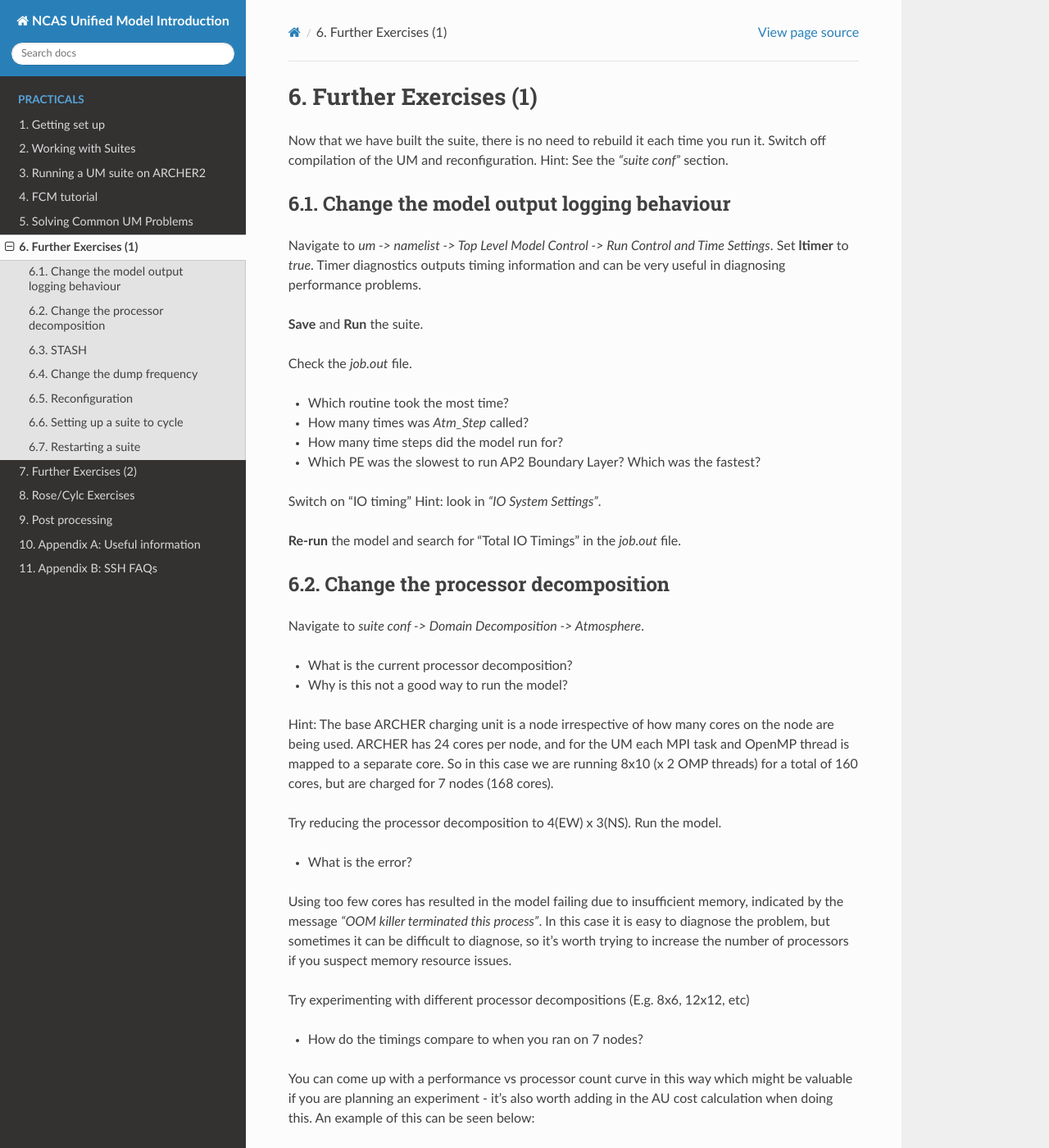
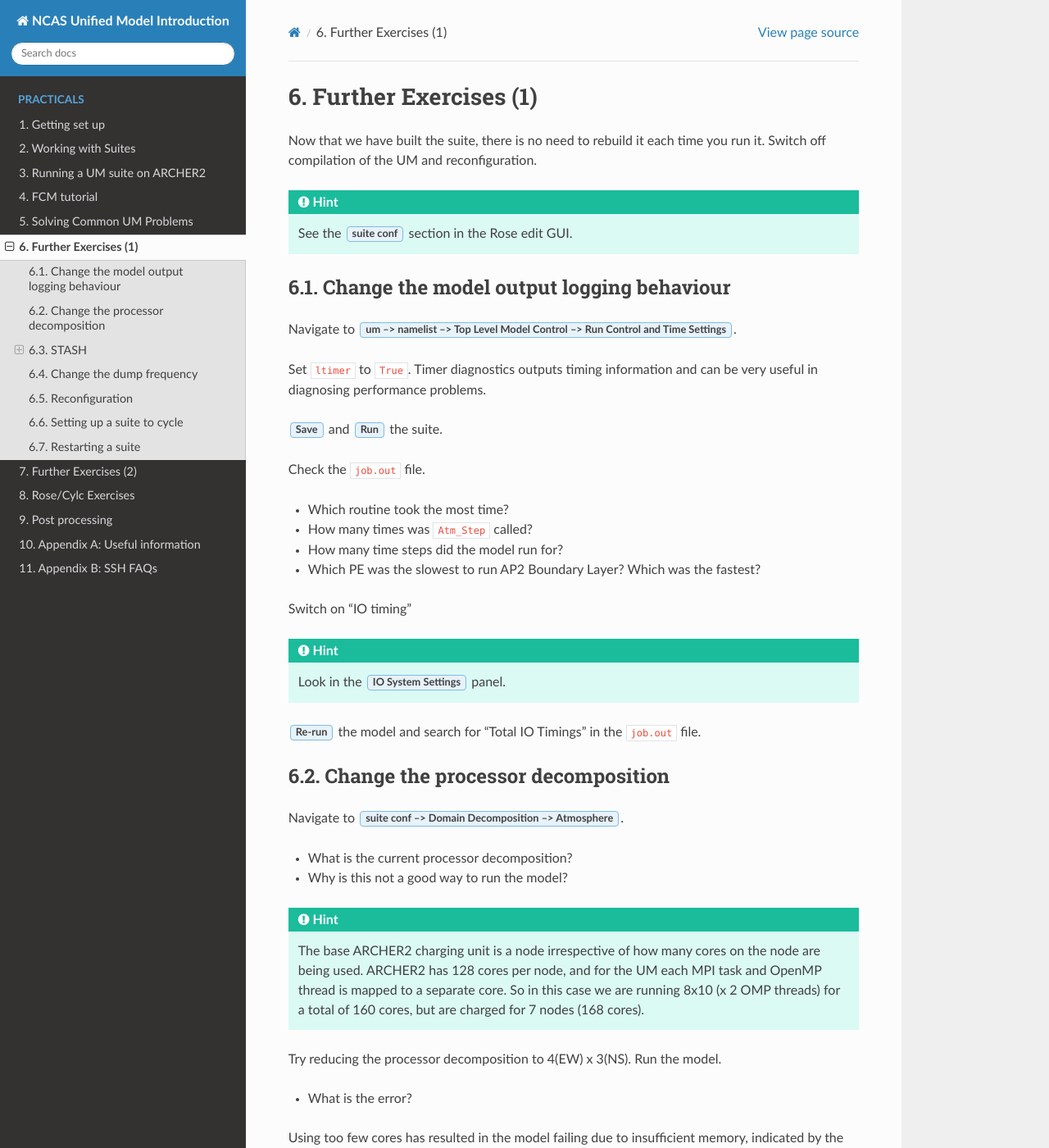
Before and after one commit to NCAS-CMS/um-training, a Sphinx documentation site: the page built from practicals/source/further-exercises-1.rst, in a window 1280 px wide and 1400 px high. Shown: the whole window at 82% size. Built offline with Sphinx 7.4.7 and the Read the Docs theme 2.0.0, drawn with Linux system fonts in a browser that asks for light colours; some of the changed text lies outside the part shown.

Commit message:
Formatting updated for readthedocs theme

```diff
--- a/practicals/source/further-exercises-1.rst
+++ b/practicals/source/further-exercises-1.rst
@@ -1,35 +1,42 @@
 Further Exercises (1)
 =====================
 
-Now that we have built the suite, there is no need to rebuild it each time you run it.  Switch off compilation of the UM and reconfiguration.  Hint: See the *"suite conf"* section.
+Now that we have built the suite, there is no need to rebuild it each time you run it.  Switch off compilation of the UM and reconfiguration.
+
+.. hint:: See the :guilabel:`suite conf` section in the Rose edit GUI.
 
 Change the model output logging behaviour
 -----------------------------------------
 
-Navigate to *um -> namelist -> Top Level Model Control -> Run Control and Time Settings*. Set **ltimer** to *true*.  Timer diagnostics outputs timing information and can be very useful in diagnosing performance problems.
+Navigate to :guilabel:`um --> namelist --> Top Level Model Control --> Run Control and Time Settings`.
 
-**Save** and **Run** the suite.
+Set ``ltimer`` to ``True``.  Timer diagnostics outputs timing information and can be very useful in diagnosing performance problems.
 
-Check the *job.out* file.
+:guilabel:`Save` and :guilabel:`Run` the suite.
+
+Check the ``job.out`` file.
 
 * Which routine took the most time?
-* How many times was *Atm_Step* called?
+* How many times was ``Atm_Step`` called?
 * How many time steps did the model run for?
 * Which PE was the slowest to run AP2 Boundary Layer? Which was the fastest?
 
-Switch on "IO timing" Hint: look in *"IO System Settings"*.
+Switch on "IO timing"
 
-**Re-run** the model and search for "Total IO Timings" in the *job.out* file.
+.. hint:: Look in the :guilabel:`IO System Settings` panel.
+
+:guilabel:`Re-run` the model and search for "Total IO Timings" in the ``job.out`` file.
 
 Change the processor decomposition
 ----------------------------------
 
-Navigate to *suite conf -> Domain Decomposition -> Atmosphere*.
+Navigate to :guilabel:`suite conf --> Domain Decomposition --> Atmosphere`.
 
 * What is the current processor decomposition?
 * Why is this not a good way to run the model?
 
-Hint: The base ARCHER charging unit is a node irrespective of how many cores on the node are being used. ARCHER has 24 cores per node, and for the UM each MPI task and OpenMP thread is mapped to a separate core.  So in this case we are running 8x10 (x 2 OMP threads) for a total of 160 cores, but are charged for 7 nodes (168 cores).
+.. hint::
+   The base ARCHER2 charging unit is a node irrespective of how many cores on the node are being used. ARCHER2 has 128 cores per node, and for the UM each MPI task and OpenMP thread is mapped to a separate core.  So in this case we are running 8x10 (x 2 OMP threads) for a total of 160 cores, but are charged for 7 nodes (168 cores).
 
 Try reducing the processor decomposition to 4(EW) x 3(NS). Run the model.
 
@@ -54,105 +61,112 @@ Change the processor decomposition to run fully populated on 8 nodes with 2 Open
 STASH
 -----
 
-**i. Exploring STASH**
-
-Navigate to *um -> namelist -> Model Input and Output -> STASH Requests and Profiles*. Look at the time profiles called ``TALLTS`` and ``T1H``.
+Exploring STASH
+^^^^^^^^^^^^^^^
+Navigate to :guilabel:`um --> namelist --> Model Input and Output --> STASH Requests and Profiles`. Look at the time profiles called ``TALLTS`` and ``T1H``.
 
 * What are they doing?
 
-(``TALLTS`` says output on every timestep, ``T1H`` says output hourly)
+``TALLTS`` says output on every timestep, ``T1H`` says output hourly.
 
 Look also at some of the other time, domain and usage profiles.  The domain profiles determine spatial output and the usage profiles effectively specify a Fortran LUN (Logical Unit Number) on which the associated data is written.
 
-Click on *STASH Requests*. Now change the time profile for all stash output whose ``Usage`` profile is UPC and ``Time`` profile is T1H - to do this, click on each diagnostic you wish to change and then click the time profile, a drop-down list should appear containing all the available time profiles.  Select ``TALLTS``.  You can sort the STASH table to make it more convenient to make these changes.  Click on the ``use_name`` column header to sort by usage profile.
+Click on :guilabel:`STASH Requests`. Now change the time profile for all stash output whose ``Usage`` profile is UPC and ``Time`` profile is T1H. To do this, click on each diagnostic you wish to change and then click the time profile, a drop-down list should appear containing all the available time profiles.  Select ``TALLTS``.  You can sort the STASH table to make it more convenient to make these changes.  Click on the ``use_name`` column header to sort by usage profile.
 
-**ii. STASH validation macro**
-
-Several Rose macros have been provided to help verify STASH setup.  When you change STASH it is always recommended to run at least the validate macro. The *stash_testmask.STASHTstmskValidate* macro ensures that the STASH output requsted is valid given the science configuration of the app.  To put this to the test run the STASH validation macro by selecting *stash_testmask.STASHTstmskValidate* from the list of available macros at the top of the STASH requests panel or alternatively it can be accessed from the *"Metadata -> um"* menu.
+STASH validation macro
+^^^^^^^^^^^^^^^^^^^^^^
+Several Rose macros have been provided to help verify STASH setup.  When you change STASH it is always recommended to run at least the validate macro. The *stash_testmask.STASHTstmskValidate* macro ensures that the STASH output requsted is valid given the science configuration of the app.  To put this to the test run the STASH validation macro by selecting :guilabel:`stash_testmask.STASHTstmskValidate` from the list of available macros at the top of the STASH requests panel or alternatively it can be accessed from the :guilabel:`Metadata --> um` menu.
 
 You should see several errors reported - it appears we have asked for diagnostics which are not available.  This won't cause the model to fail, however, you could find these diagnostics in the list and switch them off by unchecking the "incl?" column, if you'd like to stop seeing this message.
 
-**Save** and **Re-run** the suite.
+:guilabel:`Save` and :guilabel:`Re-run` the suite.
 
 The model should fail with an error message similar to the following:
 
   **STWORK: Number of fields exceeds reserved headers for unit  14**
 
-This means that the number of output fields exceeds the limit set for a particular stream (the default is 4096 fields); in this case the stream attached to unit 14.  To find out what stream unit 14 is take a look in the ``job.out`` file and search for "unit 14". You should see that the file opened on unit 14 is <suite-id>a.pc19880901, so this is the **pc** stream.  Back in ``rose edit`` for this suite look at the STASH usage profile for **upc**.
+This means that the number of output fields exceeds the limit set for a particular stream (the default is 4096 fields); in this case the stream attached to unit 14.  To find out what stream unit 14 is take a look in the ``job.out`` file and search for "unit 14". You should see that the file opened on unit 14 is ``<suite-id>a.pc19880901``, so this is the ``pc`` stream.  Back in ``rose edit`` for this suite look at the STASH usage profile for ``upc``.
 
 * What is the file ID of the failing output stream?
 
-Now navigate to the window for this stream under *Model Input and Output -> Model Output Streams*.  This defines the output stream.  You should see confirmation of the base output file name to be ``*.pc*``.  Changing the reinitialisation frequency by modifying **reinit_step** and/or **reinit_unit** is the best way to fix this header problem. This tells the model to create new output files at a specified frequency, so individual files don't get massively large.
+Now navigate to the window for this stream under :guilabel:`Model Input and Output --> Model Output Streams`.  This defines the output stream.  You should see confirmation of the base output file name to be ``*.pc*``.  Changing the reinitialisation frequency by modifying ``reinit_step`` and/or ``reinit_unit`` is the best way to fix this header problem. This tells the model to create new output files at a specified frequency, so individual files don't get massively large.
 
-.. note:: If the model is only exceeding the numer of reserved headers by a small amount it is also possible to just increased the **reserved_headers** size.  Overriding the size by a large amount and thus having large numbers of fieldsfile headers can be very inefficient for both runtime and memory. Therefore the recommended way is to change the periodic reinitialisation of the fieldsfiles.
+.. note:: If the model is only exceeding the numer of reserved headers by a small amount it is also possible to just increased the ``reserved_headers`` size.  Overriding the size by a large amount and thus having large numbers of fieldsfile headers can be very inefficient for both runtime and memory. Therefore the recommended way is to change the periodic reinitialisation of the fieldsfiles.
 
 Modify the reinitialisation frequency (you will need to experiment with the numbers) and run the model again. Take a look at the model output files. You should see that you have multiple ``*.pc19980901_*`` files.
 
-**iii. Adding a new STASH request**
-
+Adding a new STASH request
+^^^^^^^^^^^^^^^^^^^^^^^^^^
 Let's now try adding a new STASH request to the UM app.
 
-Click the "New" button in the STASH Requests section.  A window will appear in order for you to browse all available STASHmaster entries.
+Click the :guilabel:`New` button in the STASH Requests section.  A window will appear in order for you to browse all available STASHmaster entries.
 
-By default STASHmaster entries are grouped together by Section code. It is possible to group items by any of the STASHmaster codes using the Group drop down list. The View button contains options to display the STASHmaster entry values and/or the column titles with explanation text and to select which columns to show/hide.
+By default STASHmaster entries are grouped together by Section code. It is possible to group items by any of the STASHmaster codes using the Group drop down list. The :guilabel:`View` button contains options to display the STASHmaster entry values and/or the column titles with explanation text and to select which columns to show/hide.
 
-Expand the *"Gravity wave drag"* section.  Then change the view by selecting *View -> Show expanded value info*. Try out the other options in the *View* menu to see what effect they have.
+Expand the :guilabel:`Gravity wave drag` section.  Then change the view by selecting :guilabel:`View --> Show expanded value info`. Try out the other options in the :guilabel:`View` menu to see what effect they have.
 
-Select a STASH item and click **Add** to add it to the list of STASH requests.  In the STASH Requests panel click on the empty *dom_name*, *tim_name* and *use_name* fields of the new request and select appropriate profiles from the drop down lists.  These lists are populated from the entries of the time, use and domain namelists.
+Select a STASH item and click :guilabel:`Add` to add it to the list of STASH requests.  In the STASH Requests panel click on the empty ``dom_name``, ``tim_name`` and ``use_name`` fields of the new request and select appropriate profiles from the drop down lists.  These lists are populated from the entries of the time, use and domain namelists.
 
-Once you have added a new STASH request, you need to run a macro to generate an index for the namelist.  To do so click on the **Macros** button, then select **stash_indices.TidyStashTransform**. A box will pop up listing the changes the editor is going to make, click **Apply**.
+Once you have added a new STASH request, you need to run a macro to generate an index for the namelist.  To do so click on the :guilabel:`Macros` button, then select :guilabel:`stash_indices.TidyStashTransform`. A box will pop up listing the changes the editor is going to make, click :guilabel:`Apply`.
 
 * Run the model.  Did it work?
+
+.. _change_dump_freq:
 
 Change the dump frequency
 -------------------------
 
-Set the model run length to 2 hours.  Hint: *suite conf -> Run Initialisation and Cycling*.
+Set the model run length to 2 hours.
 
-.. note:: Hours are represented in the ISO 8601 standard as *PT<num-hours>H* (e.g. PT1H represents 1 hour). Days are represented as P<num-days>D (e.g. P10D represents 10 days)
+.. hint:: Look in the :guilabel:`suite conf --> Run Initialisation and Cycling`.
+
+.. note:: Hours are represented in the ISO 8601 standard as ``PT<num-hours>H`` (e.g. ``PT1H`` represents 1 hour). Days are represented as ``P<num-days>D`` (e.g. ``P10D`` represents 10 days)
 
 Reset the STASH output for stream UPC to hourly and the file reinitialisation frequency to 4 hourly.
 
-Navigate to *um -> namelist -> Model Input and Output -> Dumping and Meaning*.
+Navigate to :guilabel:`um --> namelist --> Model Input and Output --> Dumping and Meaning`.
 
 * What is the current dump frequency?
 
-Set the dump frequency to 2 hours.  **Run** the model.
+Set the dump frequency to 2 hours.  :guilabel:`Run` the model.
 
-* How much time was spent in DUMPCTL?
+* How much time was spent in ``DUMPCTL``?
 
-Set the dump frequency to 1 hour. **Run** the model.
+Set the dump frequency to 1 hour. :guilabel:`Run` the model.
 
-* What happened to the time spent in DUMPCTL?
+* What happened to the time spent in ``DUMPCTL``?
 
-It is important to understand that writing out model dumps, particularly at higher resolutions, takes up a large amount of time and contributes to the cost.  You should think about how frequently you need to output model dumps when setting up your simulations.
+.. important::
+   It is important to understand that writing out model dumps, particularly at higher resolutions, takes up a large amount of time and contributes to the cost.  You should think about how frequently you need to output model dumps when setting up your simulations.
 
 Reconfiguration
 ---------------
 
-Try to find out how to run the reconfiguration only. Hint: Look in the *"suite conf"* section.
+Try to find out how to run the reconfiguration only.
+
+.. hint:: Look in the :guilabel:`suite conf` section.
 
 Try to find out where to request extra diagnostic messages for the reconfiguration output.
 
-**Run** the reconfiguration only with extra diagnostic messages.
+:guilabel:`Run` the reconfiguration only with extra diagnostic messages.
 
-Look at the *job.out* file.
+Look at the ``job.out`` file.
 
 * Do you see a land-sea mask?
 
 Setting up a suite to cycle
 ---------------------------
 
-We mentioned in the presentations that the length of an integration will be limited by the time that a model is allowed to run on the HPC (see the ARCHER web pages for information about the time limits).  Clearly this is no good for much of our work which may need to run on the machine for several months.  Cylc and the UM allow for long integrations to be split up into multiple shorter jobs - this is called *cycling*.
+We mentioned in the presentations that the length of an integration will be limited by the time that a model is allowed to run on the HPC (see the ARCHER2 web pages for information about the time limits).  Clearly this is no good for much of our work which may need to run on the machine for several months.  Cylc and the UM allow for long integrations to be split up into multiple shorter jobs - this is called **cycling**.
 
 Let's run the model for 3 hours with 1 hour cycling:
 
-* Set the *"Total run length"* to 3 hours.
-* Set the *"Cycling frequency"* to 1 hour.
-* Set the *"Wallclock time"* to 10 minutes.
+* Set the ``Total run length`` to 3 hours.
+* Set the ``Cycling frequency`` to 1 hour.
+* Set the ``Wallclock time`` to 10 minutes.
 * Ensure that the model dump frequency is hourly, in this case.
 
-**Save** and **Run** the suite.
+:guilabel:`Save` and :guilabel:`Run` the suite.
 
 .. note:: The cycling frequency must be a multiple of the dump frequency.
 
@@ -163,10 +177,10 @@ The model will submit the first cycle and once that has succeeded you will see t
 Restarting a suite
 ------------------
 
-Let's now extend this run out to 6 hours.  Change the *"Total run length"* to 6 hours and **Save** the suite.
+Let's now extend this run out to 6 hours.  Change the ``Total run length`` to ``6`` hours and :guilabel:`Save` the suite.
 
 Having already run the first 3 hours we just want the suite to pick up where it left off and run the remaining 3 hours.  To do this we *restart* the suite, by typing: ::
 
   puma$ rose suite-run --restart
 
-The cylc GUI will pop up and you should see the run resuming from where it left off (i.e. from cycle point 19880901T0300Z).
+The cylc GUI will pop up and you should see the run resuming from where it left off (i.e. from cycle point ``19880901T0300Z``).
```
Also changed, not shown: practicals/source/fcm-tutorial.rst (+87 -72 lines), practicals/source/further-exercises-2.rst (+70 -83 lines), practicals/source/rose-cylc-exercises.rst (+46 -37 lines), practicals/source/running.rst (+51 -43 lines), practicals/source/solving-problems.rst (+39 -33 lines).
